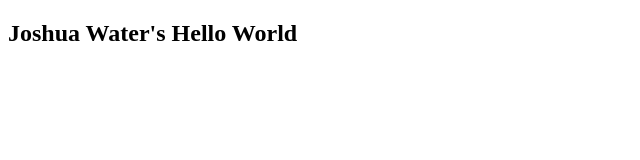
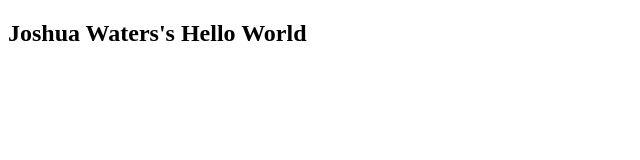
Before and after one commit to JoshuaWaters1060/JoshuaWaters1060.github.io, a plain HTML site: page index.html in a window 1280 px wide. Shown: the full height of the page, 0-640 px from the left. Drawn offline with Linux system fonts and the light colour scheme.

Commit message:
Update index.html

```diff
--- a/index.html
+++ b/index.html
@@ -4,7 +4,7 @@
 	<title>Page Title</title>
 </head>
 <body>
-	<h2>Joshua Water's Hello World</h2>
+	<h2>Joshua Waters's Hello World</h2>
 	<p></p>
 </body>
 </html>
```
